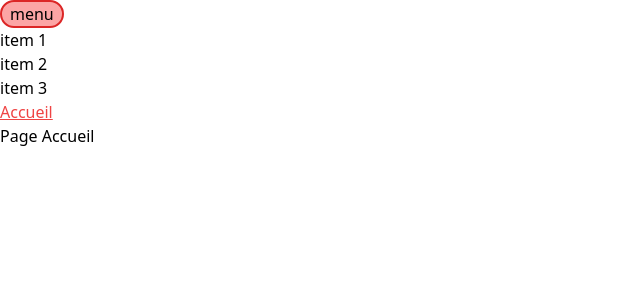
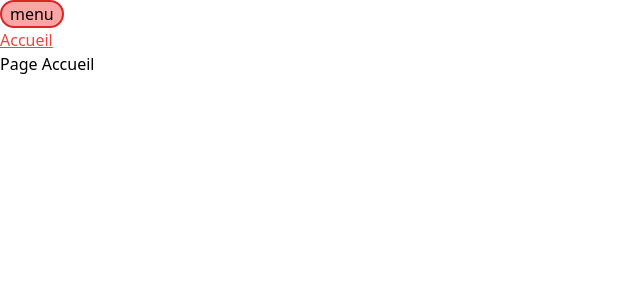
Before and after one commit to MMI-SAE-203/r213-2024-pracht-tp1-BlandineNHY, a Vue app: page / in a window 1280 px wide. Shown: the top 300 px of the page, without its empty margins (0-640 px from the left). Built offline with nearby package versions, Linux system fonts and the light colour scheme.

Commit message:
feat : const menuIsOpen

```diff
--- a/src/App.vue
+++ b/src/App.vue
@@ -1,12 +1,14 @@
 <script setup lang="ts">
-import { onErrorCaptured } from 'vue'
+import { onErrorCaptured, ref} from 'vue'
 import { RouterLink, RouterView } from 'vue-router/auto'
 
 onErrorCaptured((err, instance, info) => {
   console.error('erreur : ', err, '\ninfo : ', info, '\ncomposant : ', instance)
   return true
 })
+const menuIsOpen = ref(false)
 </script>
+
 
 <template>
   <header>
@@ -18,7 +20,7 @@ onErrorCaptured((err, instance, info) => {
     menu
   </button>
   <!-- nav#mainNav>ul>li*3>a[href="#"]{item $} -->
-  <nav id="mainNav">
+  <nav id="mainNav" v-show="menuIsOpen">
     <ul>
       <li><a href="#">item 1</a></li>
       <li><a href="#">item 2</a></li>
```
